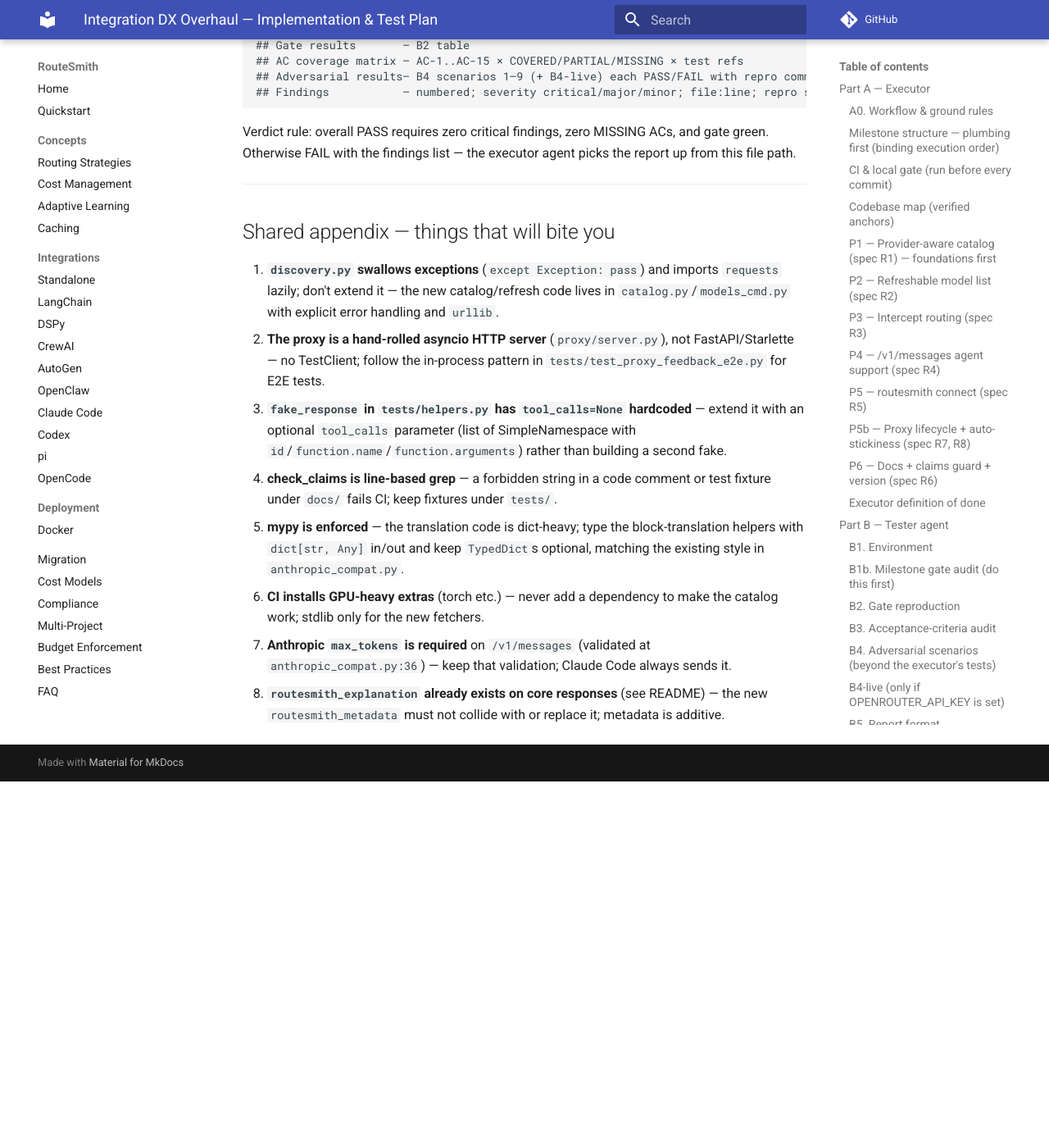
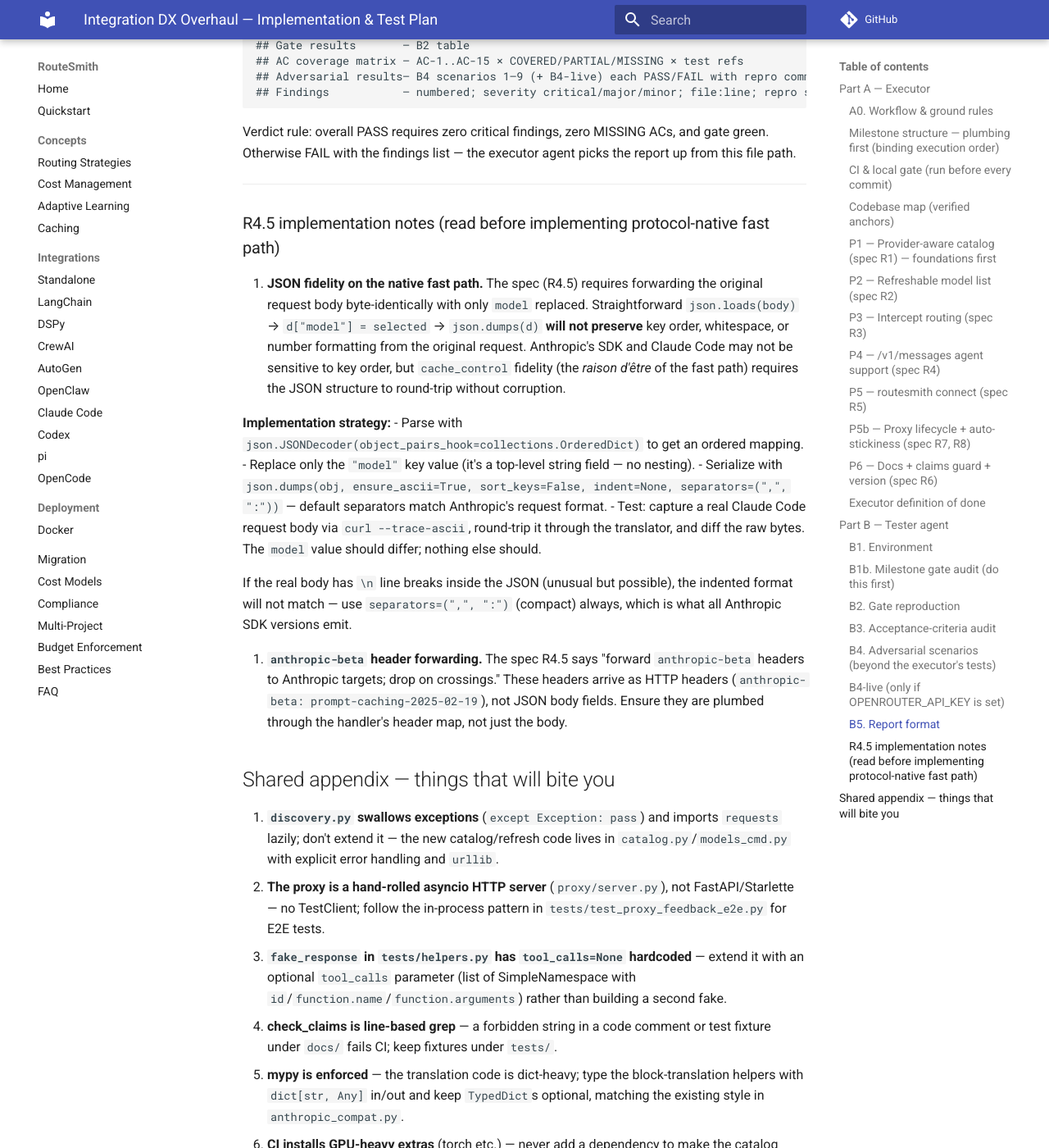
Before and after one commit to yunpengl9071/routesmith, an MkDocs documentation site: the page built from docs/plans/2026-07-16-integration-dx-implementation-plan.md, in a window 1280 px wide and 1400 px high, scrolled down 10686 px. Shown: the whole window at 82% size. Built offline with MkDocs 1.6.1 and Material for MkDocs 9.7.7, drawn with Linux system fonts in a browser that asks for light colours; comment, search, counter and statistics services are not loaded; before the commit the page ends 11639 px from its top, so only the background shows below that; some of the changed text lies outside the part shown.

Commit message:
docs(dx): vet spec - fix ANTHROPIC_AUTH_TOKEN, add JSON fidelity notes, fill edge cases

```diff
--- a/docs/plans/2026-07-16-integration-dx-implementation-plan.md
+++ b/docs/plans/2026-07-16-integration-dx-implementation-plan.md
@@ -302,9 +302,9 @@
   spec R8.2 (a small ordered-dict helper is fine; no new dependency).
 - `src/routesmith/config.py` / `cli/yaml_loader.py`: `routing.sticky` field, default
   `"header"`; quickstart/init write `"auto"`.
-- `cli/connect.py`: claude-code output gains the `ANTHROPIC_AUTH_TOKEN` line, the
-  OAuth/subscription caveat, and the `routesmith run claude` footer (spec R5.2 table, as
-  amended).
+- `cli/connect.py`: claude-code output gains the API-key env var line (see spec R5.2 note
+  on verifying the correct env var name), the OAuth/subscription caveat, and the
+  `routesmith run claude` footer (spec R5.2 table, as amended).
 
 **Tests (new `tests/test_cli_run.py`, `tests/test_sticky_auto.py`)**
 - AC-16: stub child script dumps env → assert injected vars, unmodified parent env, exit
@@ -460,6 +460,35 @@
 
 ---
 
+### R4.5 implementation notes (read before implementing protocol-native fast path)
+
+8. **JSON fidelity on the native fast path.** The spec (R4.5) requires forwarding the
+   original request body byte-identically with only `model` replaced. Straightforward
+   `json.loads(body)` → `d["model"] = selected` → `json.dumps(d)` **will not preserve**
+   key order, whitespace, or number formatting from the original request. Anthropic's SDK
+   and Claude Code may not be sensitive to key order, but `cache_control` fidelity (the
+   *raison d'être* of the fast path) requires the JSON structure to round-trip without
+   corruption.
+
+   **Implementation strategy:**
+   - Parse with `json.JSONDecoder(object_pairs_hook=collections.OrderedDict)` to get an
+     ordered mapping.
+   - Replace only the `"model"` key value (it's a top-level string field — no nesting).
+   - Serialize with `json.dumps(obj, ensure_ascii=True, sort_keys=False, indent=None,
+     separators=(",", ":"))` — default separators match Anthropic's request format.
+   - Test: capture a real Claude Code request body via `curl --trace-ascii`, round-trip
+     it through the translator, and diff the raw bytes. The `model` value should differ;
+     nothing else should.
+
+   If the real body has `\n` line breaks inside the JSON (unusual but possible), the
+   indented format will not match — use `separators=(",", ":")` (compact) always, which
+   is what all Anthropic SDK versions emit.
+
+9. **`anthropic-beta` header forwarding.** The spec R4.5 says "forward `anthropic-beta`
+   headers to Anthropic targets; drop on crossings." These headers arrive as HTTP headers
+   (`anthropic-beta: prompt-caching-2025-02-19`), not JSON body fields. Ensure they are
+   plumbed through the handler's header map, not just the body.
+
 ## Shared appendix — things that will bite you
 
 1. **`discovery.py` swallows exceptions** (`except Exception: pass`) and imports
```
Also changed, not shown: docs/plans/2026-07-16-integration-dx-spec.md (+15 -5 lines).
